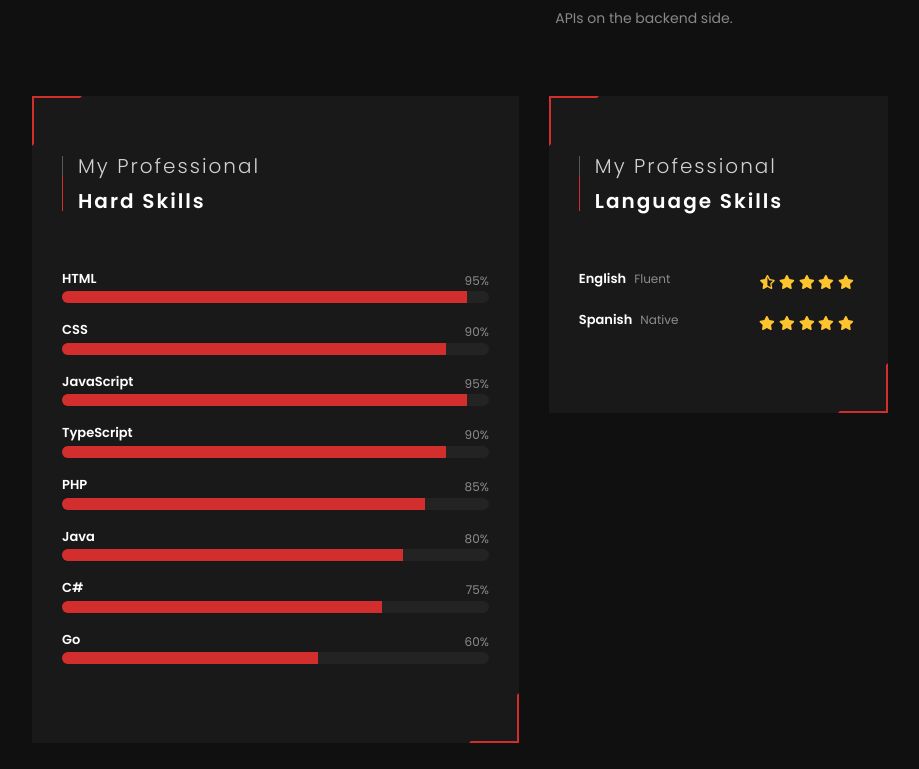
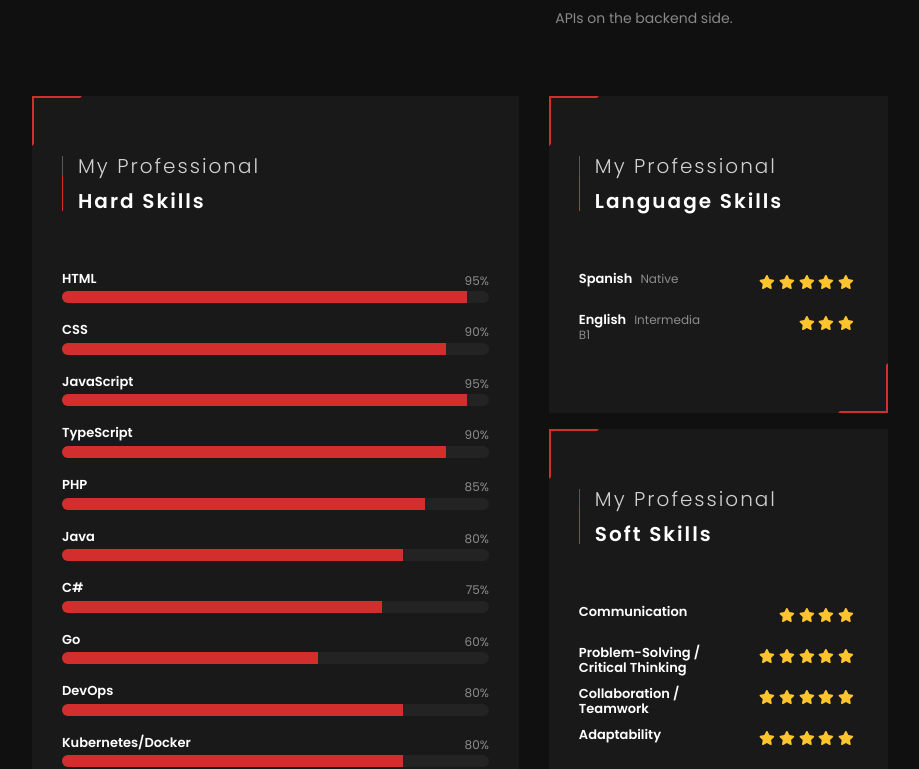
Before and after one commit to CarlosTolenk/ctolenk-website-next, a Next.js app: page /resume in a window 1280 px wide. Shown: the part 4098-4867 px from the top of the page, without its empty margins (322-1241 px from the left). Built offline with nearby package versions, Linux system fonts and the light colour scheme.

Commit message:
Release MVP - Add section Skills (Soft and languages Skills)

```diff
--- a/pages/resume.tsx
+++ b/pages/resume.tsx
@@ -17,7 +17,7 @@ import { ResumeMeta } from '../src/metadata/resume'
 
 export default function Resume({ metadata, page, content }: IPropsResume) {
   const { title, slogan } = page
-  const { workHistory, educationHistory } = content
+  const { workHistory, educationHistory, skillSoft, skillLanguages } = content
   return (
     <MainLayout title={metadata.title} description={metadata.description}>
       <section className="sub-page start-page  animate__animated animate__slideInUp">
@@ -49,7 +49,10 @@ export default function Resume({ metadata, page, content }: IPropsResume) {
                 </div>
 
                 <div className="pb-30 pt-30">
-                  <Skills />
+                  <Skills
+                    skillSoft={skillSoft}
+                    skillLanguages={skillLanguages}
+                  />
                 </div>
 
                 <div className="pt-30">
--- /dev/null
+++ b/src/components/molecules/SkillStarItem/SkillStartItem.tsx
@@ -0,0 +1,35 @@
+import React from 'react'
+import { FontAwesomeIcon } from '@fortawesome/react-fontawesome'
+import { faStar } from '@fortawesome/free-solid-svg-icons'
+
+// Interfaces
+import { ISkillStart } from '../../../intefaces/ISkillStart'
+
+const SkillStartItem = ({
+  name = 'title',
+  description = 'subtitle',
+  ranking = 0,
+}: ISkillStart) => {
+  const rankingInArray = new Array(ranking)
+  rankingInArray.fill(1, 0, rankingInArray.length)
+
+  return (
+    <div className="language-skill row">
+      <h4 className="col-md-6 text-left">
+        {name} <span>{description}</span>
+      </h4>
+      <ul className="col-md-6 text-right rating">
+        {rankingInArray.length > 0 &&
+          rankingInArray.map((item) => (
+            <li key={item}>
+              <i className="fa fa-star">
+                <FontAwesomeIcon className="mr-1" size={'1x'} icon={faStar} />
+              </i>
+            </li>
+          ))}
+      </ul>
+    </div>
+  )
+}
+
+export default SkillStartItem
--- a/src/components/organisms/SkillProgressBar/SkillProgressBar.tsx
+++ b/src/components/organisms/SkillProgressBar/SkillProgressBar.tsx
@@ -12,6 +12,8 @@ const SkillProgressBar = () => {
       <SkillProgressBarItem name={'Java'} percent={80} />
       <SkillProgressBarItem name={'C#'} percent={75} />
       <SkillProgressBarItem name={'Go'} percent={60} />
+      <SkillProgressBarItem name={'DevOps'} percent={80} />
+      <SkillProgressBarItem name={'Kubernetes/Docker'} percent={80} />
     </div>
   )
 }
--- /dev/null
+++ b/src/components/organisms/SkillStar/SkillStart.tsx
@@ -0,0 +1,43 @@
+import React from 'react'
+
+// Interfaces
+import { ISkillStart } from '../../../intefaces/ISkillStart'
+
+// Molecules
+import TitleSection from '../../molecules/TitleSection/TitleSection'
+import SkillStartItem from '../../molecules/SkillStarItem/SkillStartItem'
+
+interface IProps {
+  isLasted: boolean
+  items: ISkillStart[]
+
+  title: string
+  subtitle: string
+}
+
+const SkillStart = ({
+  items = [],
+  isLasted,
+  title = '',
+  subtitle = '',
+}: IProps) => {
+  const classNameMain = isLasted ? 'special-block-bg' : 'special-block-bg mb-3'
+  return (
+    <div className={classNameMain}>
+      <TitleSection title={title} subtitle={subtitle} />
+      <div className="skills-items">
+        {items.length > 0 &&
+          items.map(({ name, description, ranking }) => (
+            <SkillStartItem
+              key={name}
+              name={name}
+              description={description}
+              ranking={ranking}
+            />
+          ))}
+      </div>
+    </div>
+  )
+}
+
+export default SkillStart
--- a/src/componentsPage/Resumen/sections/Skills.tsx
+++ b/src/componentsPage/Resumen/sections/Skills.tsx
@@ -1,10 +1,21 @@
-import { FontAwesomeIcon } from '@fortawesome/react-fontawesome'
-import { faStar, faStarHalfAlt } from '@fortawesome/free-solid-svg-icons'
 import React from 'react'
+
+// Interfaces
+import { ISkillStart } from '../../../intefaces/ISkillStart'
+
+// Molecules
 import TitleSection from '../../../components/molecules/TitleSection/TitleSection'
+
+// Organisms
 import SkillProgressBar from '../../../components/organisms/SkillProgressBar/SkillProgressBar'
+import SkillStart from '../../../components/organisms/SkillStar/SkillStart'
 
-const Skills = () => {
+interface IProps {
+  skillSoft: ISkillStart[]
+  skillLanguages: ISkillStart[]
+}
+
+const Skills = ({ skillSoft = [], skillLanguages = [] }: IProps) => {
   return (
     <div className="row list-skills">
       <div className="col-md-7">
@@ -15,118 +26,18 @@ const Skills = () => {
       </div>
 
       <div className="col-md-5">
-        <div className="special-block-bg">
-          <TitleSection
-            title={'My Professional'}
-            subtitle={'Language Skills'}
-          />
-          <div className="skills-items">
-            <div className="language-skill row">
-              <h4 className="col-md-6 text-left">
-                English <span>Fluent</span>
-              </h4>
-              <ul className="col-md-6 text-right rating">
-                <li>
-                  <i className="fa fa-star">
-                    <FontAwesomeIcon
-                      className="mr-1"
-                      size={'1x'}
-                      icon={faStarHalfAlt}
-                    />
-                  </i>
-                </li>
-                <li>
-                  <i className="fa fa-star">
-                    <FontAwesomeIcon
-                      className="mr-1"
-                      size={'1x'}
-                      icon={faStar}
-                    />
-                  </i>
-                </li>
-                <li>
-                  <i className="fa fa-star">
-                    <FontAwesomeIcon
-                      className="mr-1"
-                      size={'1x'}
-                      icon={faStar}
-                    />
-                  </i>
-                </li>
-                <li>
-                  <i className="fa fa-star">
-                    <FontAwesomeIcon
-                      className="mr-1"
-                      size={'1x'}
-                      icon={faStar}
-                    />
-                  </i>
-                </li>
-                <li>
-                  <i className="fa fa-star">
-                    <FontAwesomeIcon
-                      className="mr-1"
-                      size={'1x'}
-                      icon={faStar}
-                    />
-                  </i>
-                </li>
-              </ul>
-            </div>
-            <div className="language-skill row">
-              <h4 className="col-md-6 text-left">
-                Spanish <span>Native</span>
-              </h4>
-              <ul className="col-md-6 text-right rating">
-                <li>
-                  <i className="fa fa-star">
-                    <FontAwesomeIcon
-                      className="mr-1"
-                      size={'1x'}
-                      icon={faStar}
-                    />
-                  </i>
-                </li>
-                <li>
-                  <i className="fa fa-star">
-                    <FontAwesomeIcon
-                      className="mr-1"
-                      size={'1x'}
-                      icon={faStar}
-                    />
-                  </i>
-                </li>
-                <li>
-                  <i className="fa fa-star">
-                    <FontAwesomeIcon
-                      className="mr-1"
-                      size={'1x'}
-                      icon={faStar}
-                    />
-                  </i>
-                </li>
-                <li>
-                  <i className="fa fa-star">
-                    <FontAwesomeIcon
-                      className="mr-1"
-                      size={'1x'}
-                      icon={faStar}
-                    />
-                  </i>
-                </li>
-                <li>
-                  <i className="fa fa-star-half-alt">
-                    <FontAwesomeIcon
-                      className="mr-1"
-                      size={'1x'}
-                      icon={faStar}
-                    />
-                  </i>
-                </li>
-              </ul>
-            </div>
-          </div>
-        </div>
+        <SkillStart
+          title={'My Professional'}
+          subtitle={'Language Skills'}
+          items={skillLanguages}
+          isLasted={false}
+        />
+        <SkillStart
+          title={'My Professional'}
+          subtitle={'Soft Skills'}
+          items={skillSoft}
+          isLasted={true}
+        />
       </div>
     </div>
   )
--- /dev/null
+++ b/src/intefaces/ISkillStart.ts
@@ -0,0 +1,5 @@
+export interface ISkillStart {
+  name: string
+  description: string
+  ranking: number
+}
--- a/src/intefaces/ITimelines.ts
+++ b/src/intefaces/ITimelines.ts
@@ -6,5 +6,3 @@ export interface ITimeline {
   timeElapsed: string
   company: string
 }
-
-//En mi primera estuve brindado mis conocimientos y experiencia para una migración de plataforma en la nube en las cuales estuve pasando Walmart Chile hacia la nube de Walmart Internacional y para ello se tuve reestructurar mucho del código existente,en la cual también se tuvo que implementar buenas practicas de seguridad para cumplir con los estaderas de la nueva plataforma.
--- a/src/intefaces/pages/IPropsResume.ts
+++ b/src/intefaces/pages/IPropsResume.ts
@@ -1,9 +1,12 @@
 import { IPropPageBase } from '../bases/IPropPageBase'
 import { ITimeline } from '../ITimelines'
+import { ISkillStart } from '../ISkillStart'
 
 export interface IPropsResume extends IPropPageBase {
   content: {
     workHistory: ITimeline[]
     educationHistory: ITimeline[]
+    skillSoft: ISkillStart[]
+    skillLanguages: ISkillStart[]
   }
 }
--- a/src/metadata/resume.ts
+++ b/src/metadata/resume.ts
@@ -85,5 +85,39 @@ export const ResumeMeta: IPropsResume = {
       },
     ],
     educationHistory: [],
+    skillSoft: [
+      {
+        name: 'Communication',
+        description: '',
+        ranking: 4,
+      },
+      {
+        name: 'Problem-Solving / Critical Thinking',
+        description: '',
+        ranking: 5,
+      },
+      {
+        name: 'Collaboration / Teamwork',
+        description: '',
+        ranking: 5,
+      },
+      {
+        name: 'Adaptability',
+        description: '',
+        ranking: 5,
+      },
+    ],
+    skillLanguages: [
+      {
+        name: 'Spanish',
+        description: 'Native',
+        ranking: 5,
+      },
+      {
+        name: 'English',
+        description: 'Intermedia B1',
+        ranking: 3,
+      },
+    ],
   },
 }
```
